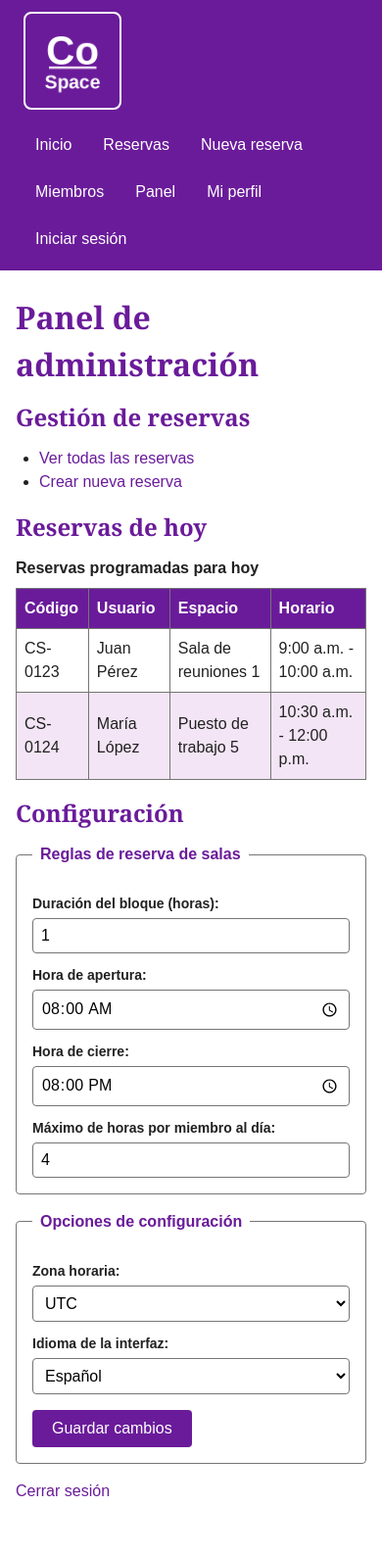
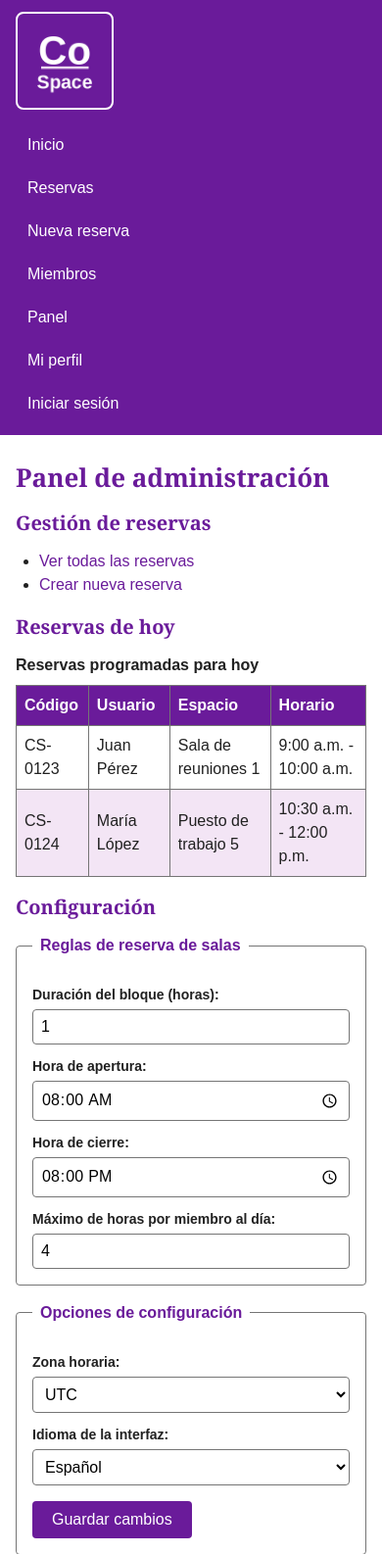
Before and after one commit to MPDF18/Semestral-de-Desarrollo-Web, a PHP site: page /panel.html in a window 390 px wide. Shown: the top 1586 px of the page at 98% size. Run offline with PHP 8.4, Linux system fonts and the light colour scheme.

Commit message:
Agrega diseño adaptable para celular con media query

```diff
--- a/css/estilos.css
+++ b/css/estilos.css
@@ -231,3 +231,38 @@ a:hover {
 #eq01-buscar {
     max-width: 320px;
 }
+/* 16. Celular: pantallas de hasta 600 px de ancho */
+@media (max-width: 600px) {
+    .eq01-encabezado {
+        flex-direction: column;
+        align-items: flex-start;
+        padding: 12px 16px;
+    }
+
+    .eq01-menu,
+    .eq01-menu ul {
+        width: 100%;
+    }
+
+    .eq01-menu ul {
+        flex-direction: column;
+        gap: 4px;
+    }
+
+    h1 {
+        font-size: 26px;
+    }
+
+    h2 {
+        font-size: 20px;
+    }
+
+    .eq01-tabla {
+        display: block;
+        overflow-x: auto;
+    }
+
+    #eq01-buscar {
+        max-width: 100%;
+    }
+}
```
